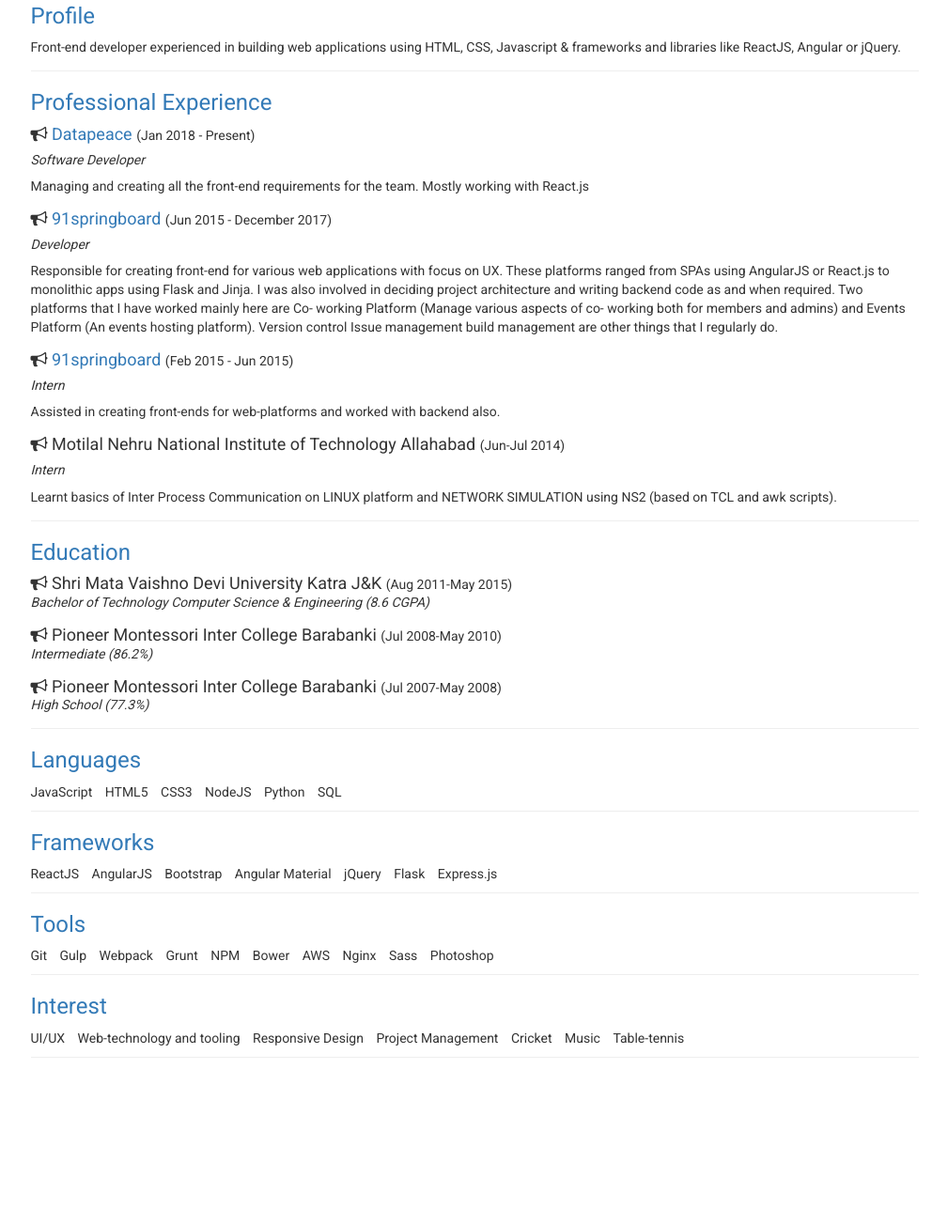
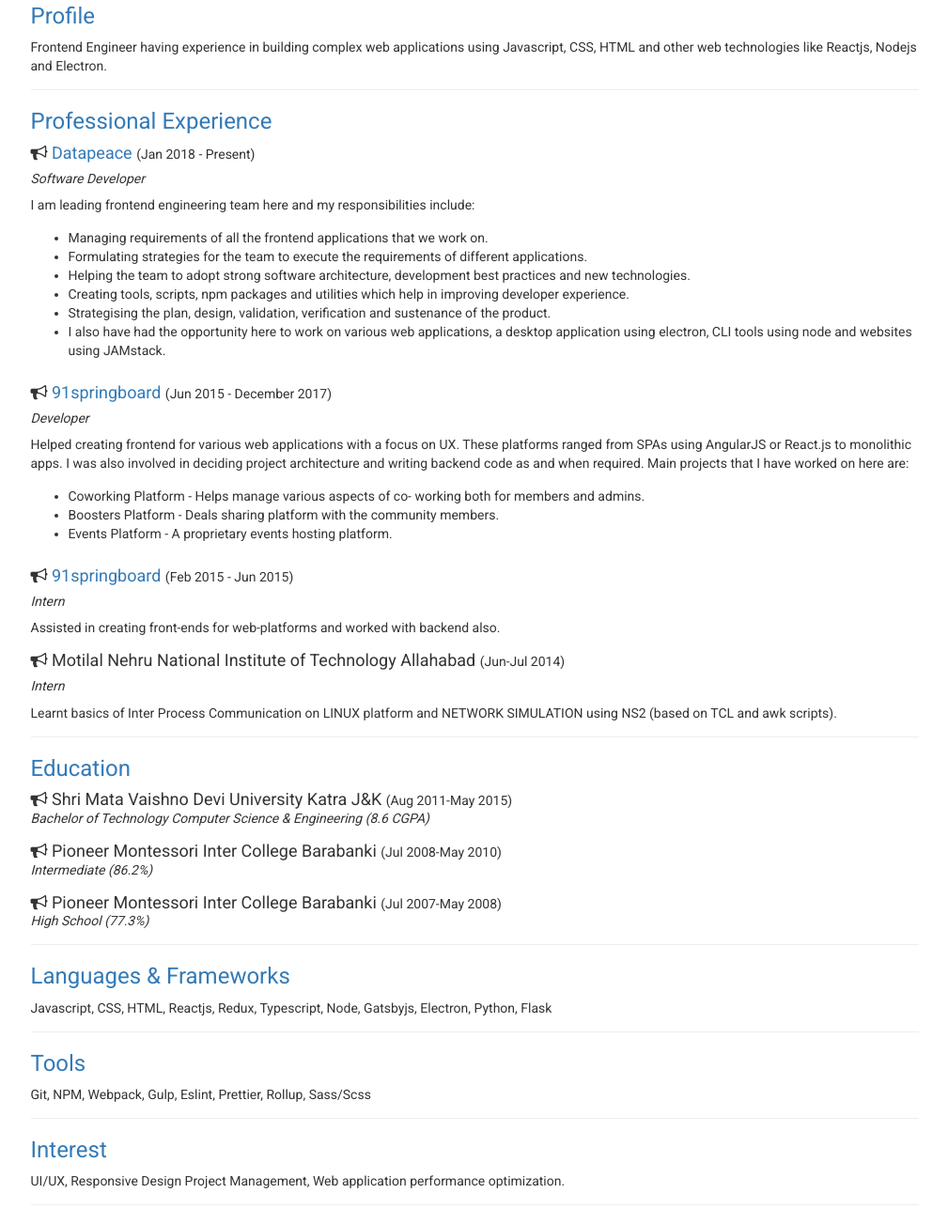
Before and after one commit to vibhanshuc/vibhanshuc.github.io, a website: page index.html in a window 1280 px wide. Shown: the part 629-1932 px from the top of the page at 94% size, without its empty margins (135-1144 px from the left). Drawn offline with nearby package versions, Linux system fonts and the light colour scheme.

Commit message:
Update index.html

```diff
--- a/index.html
+++ b/index.html
@@ -210,7 +210,8 @@
             <h3>
               <a href="#profile">Profile</a></h3>
             <p>
-              Front-end developer experienced in building web applications using HTML, CSS, Javascript & frameworks and libraries like ReactJS, Angular or jQuery.
+              Frontend Engineer having experience in building complex web applications using Javascript, CSS, HTML and
+              other web technologies like Reactjs, Nodejs and Electron.
             </p>
           </section>
 
@@ -220,22 +221,31 @@
             </h3>
             <h4><i class="fa fa-bullhorn" aria-hidden="true"></i> <a href='http://datapeace.in' target="blank">Datapeace</a> <span>(Jan 2018 - Present)</span></h4>
             <h5>Software Developer</h5>
-            <p>Managing and creating all the front-end requirements for the team. Mostly working with React.js</p>
+            <p>
+            I am leading frontend engineering team here and my responsibilities include:
+              <ul>
+                <li>Managing requirements of all the frontend applications that we work on.</li>
+                <li>Formulating strategies for the team to execute the requirements of different applications.</li>
+                <li>Helping the team  to adopt strong software architecture, development best practices and new technologies.</li>
+                <li>Creating tools, scripts, npm packages and utilities which help in improving developer experience.</li>
+                <li>Strategising the plan, design, validation, verification and sustenance of the product.</li>
+                <li>I also have had the opportunity here to work on various web applications, a desktop application using electron, CLI tools using node and websites using JAMstack.</li>
+            </ul>
+            </p>
 
             <h4><i class="fa fa-bullhorn" aria-hidden="true"></i> <a href="http://91springboard.com">91springboard</a> <span>(Jun 2015 - December 2017)</span></h4>
             <h5>Developer</h5>
-            <p>Responsible for creating front-end for various web
-              applications with focus on UX. These
-              platforms ranged from SPAs using
-              AngularJS or React.js to monolithic apps using Flask and Jinja. I was
-              also involved in deciding project architecture and
-              writing backend code as and when required. Two
-              platforms that I have worked mainly here are Co-
-              working Platform (Manage various aspects of co-
-              working both for members and admins) and Events
-              Platform (An events hosting platform). Version
-              control Issue management build management are
-              other things that I regularly do.</p>
+            <p>
+            Helped creating frontend for various web applications with a focus on UX. These platforms ranged from SPAs using AngularJS or React.js to monolithic apps. I was also involved in deciding project architecture and writing backend code as and when required.
+              Main projects that I have worked on here are:
+              <ul>
+                <li>Coworking Platform - Helps manage various aspects of co- working both for members and admins.</li>
+                <li>Boosters Platform - Deals sharing platform with the community members.</li>
+                <li>Events Platform -  A proprietary events hosting platform.</li>
+              </ul>
+
+
+          </p>
 
             <h4><i class="fa fa-bullhorn" aria-hidden="true"></i> <a href="http://91springboard.com">91springboard</a> <span>(Feb 2015 - Jun 2015)</span></h4>
             <h5>Intern</h5>
@@ -264,66 +274,25 @@
             <p>High School (77.3%)</p>
           </section>
 
-          <section id="languages">
-            <h3>
-              <a href="#languages">Languages</a>
-            </h3>
-            <ul class="list-inline">
-              <li>JavaScript</li>
-              <li>HTML5</li>
-              <li>CSS3</li>
-              <li>NodeJS</li>
-              <li>Python</li>
-              <li>SQL</li>
-            </ul>
-          </section>
-
           <section id="frameworks">
             <h3>
-              <a href="#frameworks">Frameworks</a>
+              <a href="#frameworks">Languages & Frameworks</a>
             </h3>
-            <ul class="list-inline">
-              <li>ReactJS</li>
-              <li>AngularJS</li>
-              <li>Bootstrap</li>
-              <li>Angular Material</li>
-              <li>jQuery</li>
-              <li>Flask</li>
-              <li>Express.js</li>
-            </ul>
+            <p>Javascript, CSS, HTML, Reactjs, Redux, Typescript, Node, Gatsbyjs, Electron, Python, Flask</p>
           </section>
 
           <section id="tools">
             <h3>
               <a href="#tools">Tools</a>
             </h3>
-            <ul class="list-inline">
-              <li>Git</li>
-              <li>Gulp</li>
-              <li>Webpack</li>
-              <li>Grunt</li>
-              <li>NPM</li>
-              <li>Bower</li>
-              <li>AWS</li>
-              <li>Nginx</li>
-              <li>Sass</li>
-              <li>Photoshop</li>
-            </ul>
+            <p>Git, NPM, Webpack, Gulp, Eslint, Prettier, Rollup, Sass/Scss</p>
           </section>
 
           <section id="interest">
             <h3>
               <a href="#interest">Interest</a>
             </h3>
-            <ul class="list-inline">
-              <li>UI/UX</li>
-              <li>Web-technology and tooling</li>
-              <li>Responsive Design</li>
-              <li>Project Management</li>
-              <li>Cricket</li>
-              <li>Music</li>
-              <li>Table-tennis</li>
-            </ul>
+            <p>UI/UX, Responsive Design Project Management, Web application performance optimization.</p>
           </section>
         </div>
       </div>
```
